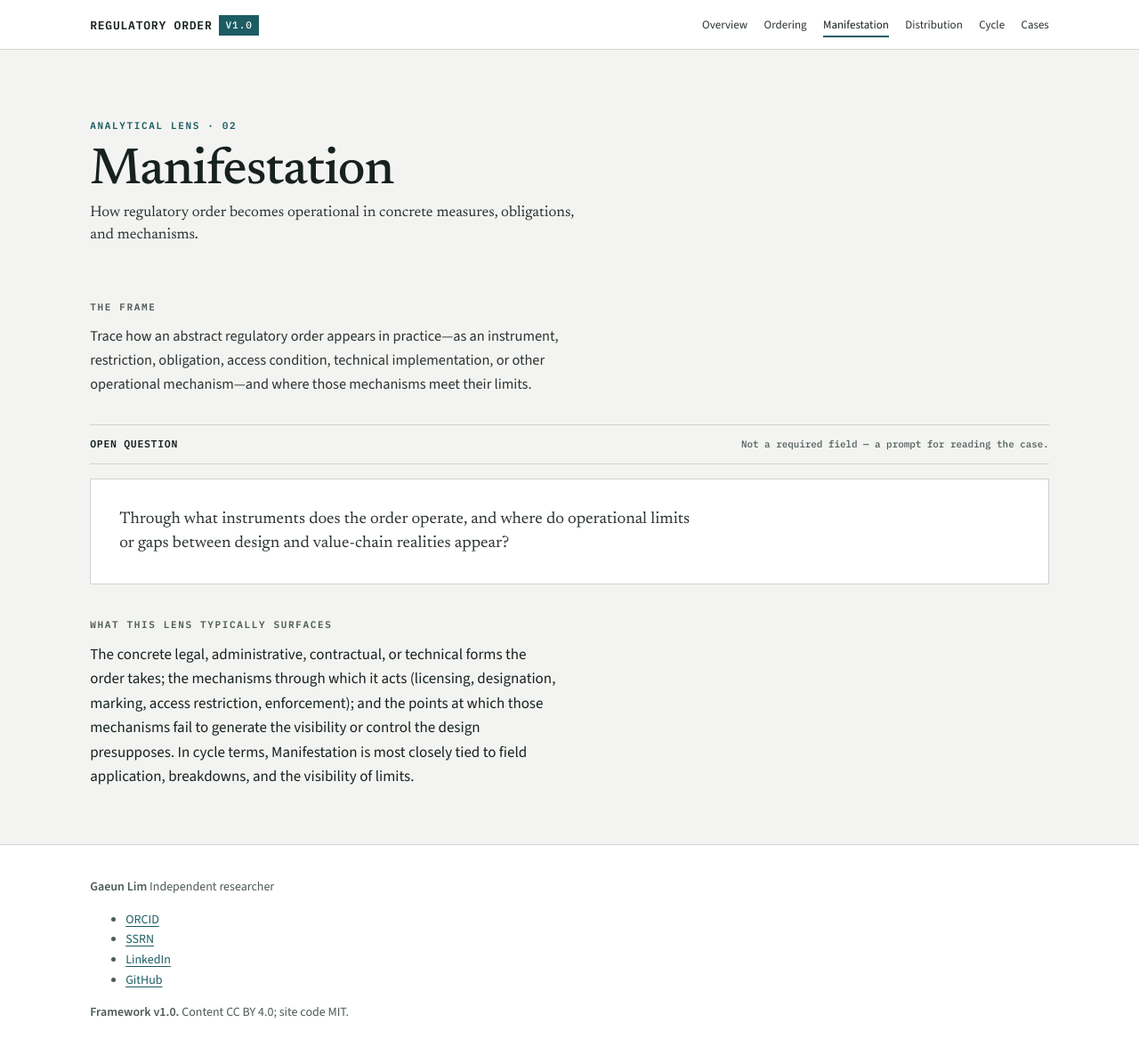
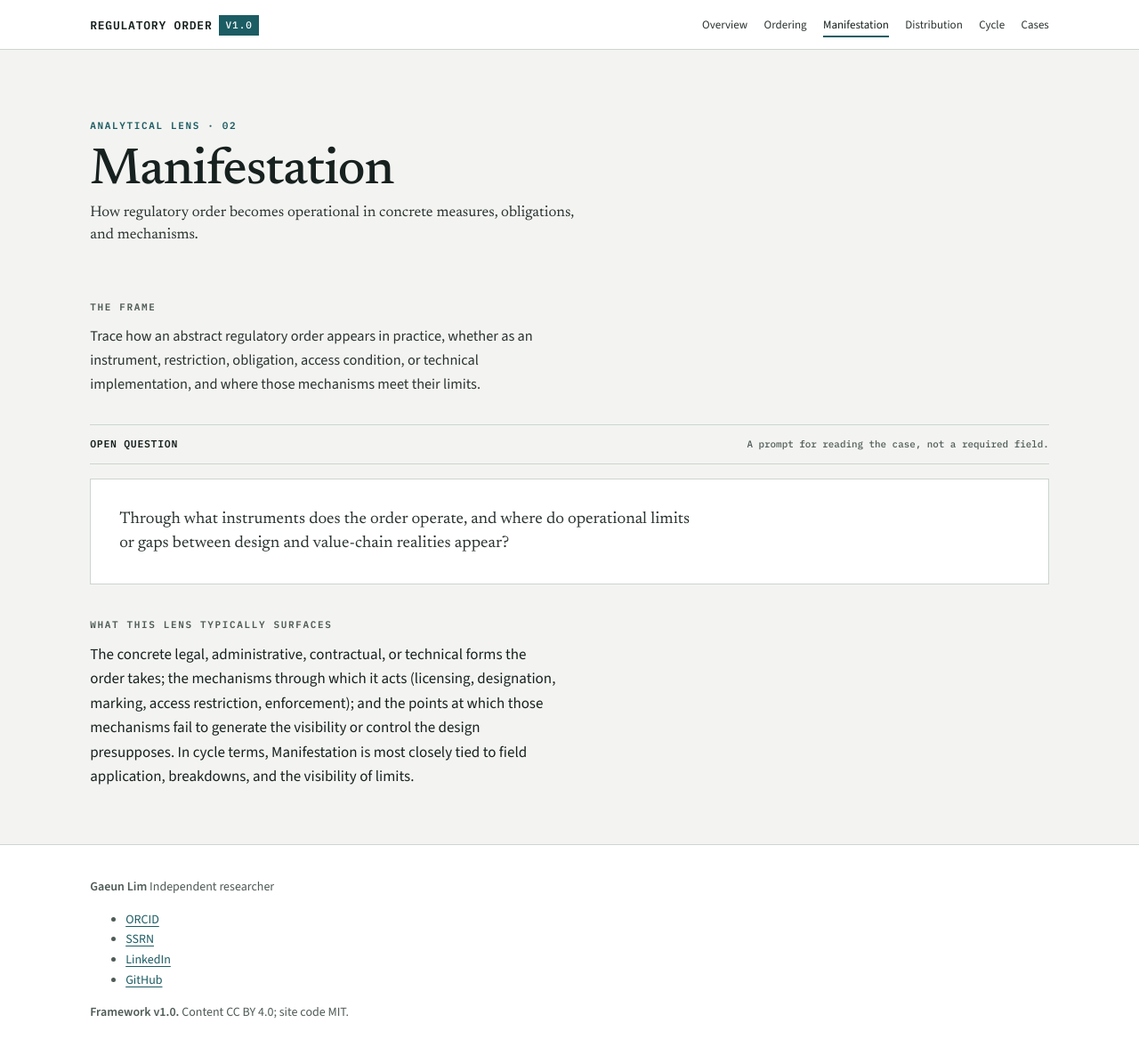
Before and after one commit to GaeunLim01/regulatory-order, a Jekyll site: the page built from framework/manifestation/index.html, in a window 1280 px wide. Shown: the whole page at 89% size. Built offline with Jekyll 4.4.1, drawn with Linux system fonts in a browser that asks for light colours.

Commit message:
Add files via upload

```diff
--- a/framework/manifestation/index.html
+++ b/framework/manifestation/index.html
@@ -15,13 +15,13 @@ description: A recurring analytical lens for tracing how regulatory order become
   <div class="shell">
     <div class="framework-detail__intro">
       <span class="eyebrow">The frame</span>
-      <p>Trace how an abstract regulatory order appears in practice—as an instrument, restriction, obligation, access condition, technical implementation, or other operational mechanism—and where those mechanisms meet their limits.</p>
+      <p>Trace how an abstract regulatory order appears in practice, whether as an instrument, restriction, obligation, access condition, or technical implementation, and where those mechanisms meet their limits.</p>
     </div>
 
     <div class="framework-guide">
       <div class="framework-guide__head">
         <span>Open question</span>
-        <small>Not a required field — a prompt for reading the case.</small>
+        <small>A prompt for reading the case, not a required field.</small>
       </div>
       <div class="plate" style="margin-top:1rem;">
         <p style="margin:0;max-width:62ch;font-family:var(--display);font-size:1.15rem;line-height:1.45;color:var(--ink-soft);">
```
